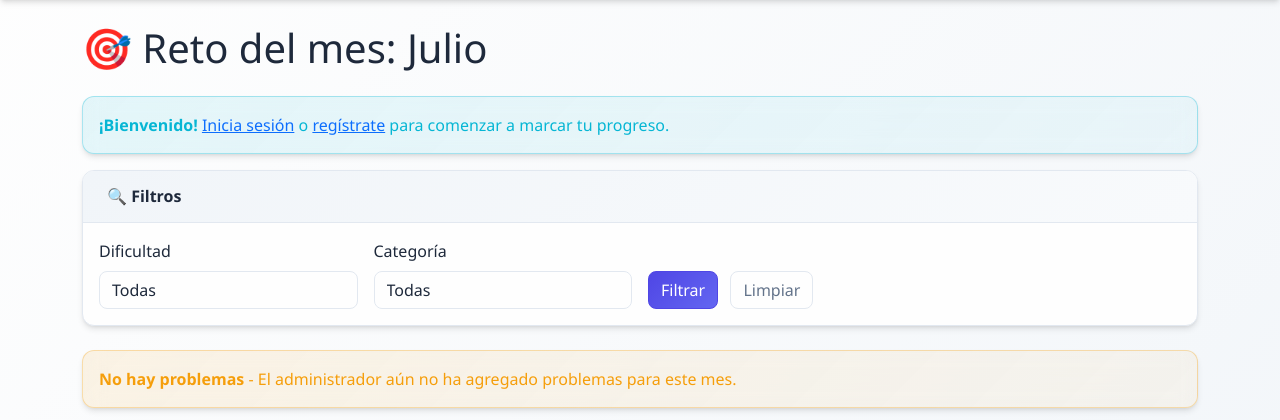
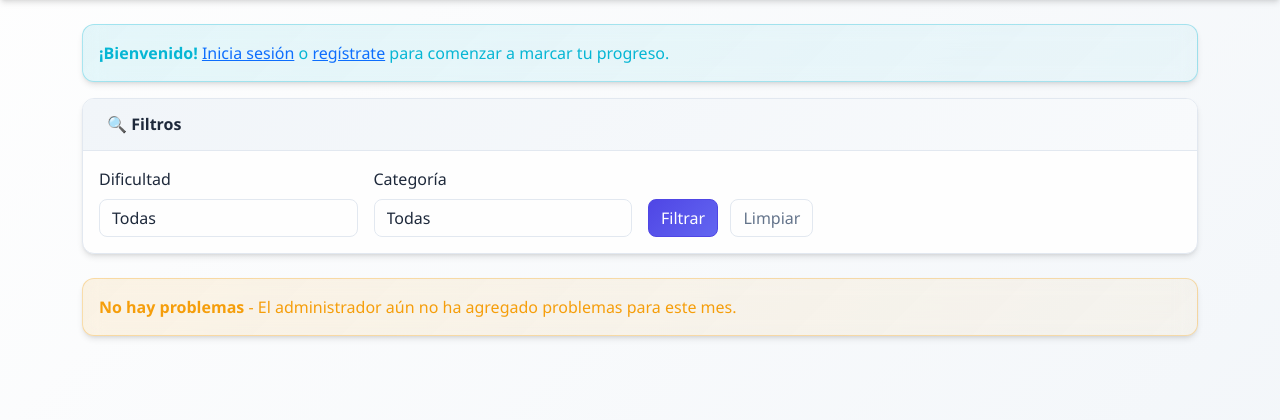
Before and after one commit to GaboGomezT/leet-amigos, a FastAPI app: page / in a window 1280 px wide. Shown: the part 58-478 px from the top of the page. Run offline with FastAPI, Linux system fonts and the light colour scheme.

Commit message:
Update requirements for passlib and add bcrypt; modify index.html to streamline welcome message display.

```diff
--- a/requirements.txt
+++ b/requirements.txt
@@ -3,7 +3,8 @@ sqlmodel==0.0.14
 uvicorn[standard]==0.24.0
 jinja2==3.1.2
 python-multipart==0.0.6
-passlib[bcrypt]==1.7.4
+passlib[bcrypt]==1.7.7
+bcrypt==4.0.1
 python-jose[cryptography]==3.3.0
 psycopg2-binary==2.9.9
 python-dotenv==1.0.0
--- a/templates/index.html
+++ b/templates/index.html
@@ -5,8 +5,6 @@
 {% block content %}
 <div class="row">
     <div class="col-md-12">
-        <h1 class="mb-4">🎯 Reto del mes: {{ "Julio" }}</h1>
-
         {% if not current_user %}
         <div class="alert alert-info">
             <strong>¡Bienvenido!</strong> <a href="/login">Inicia sesión</a> o <a href="/register">regístrate</a> para comenzar a marcar tu progreso.
```
